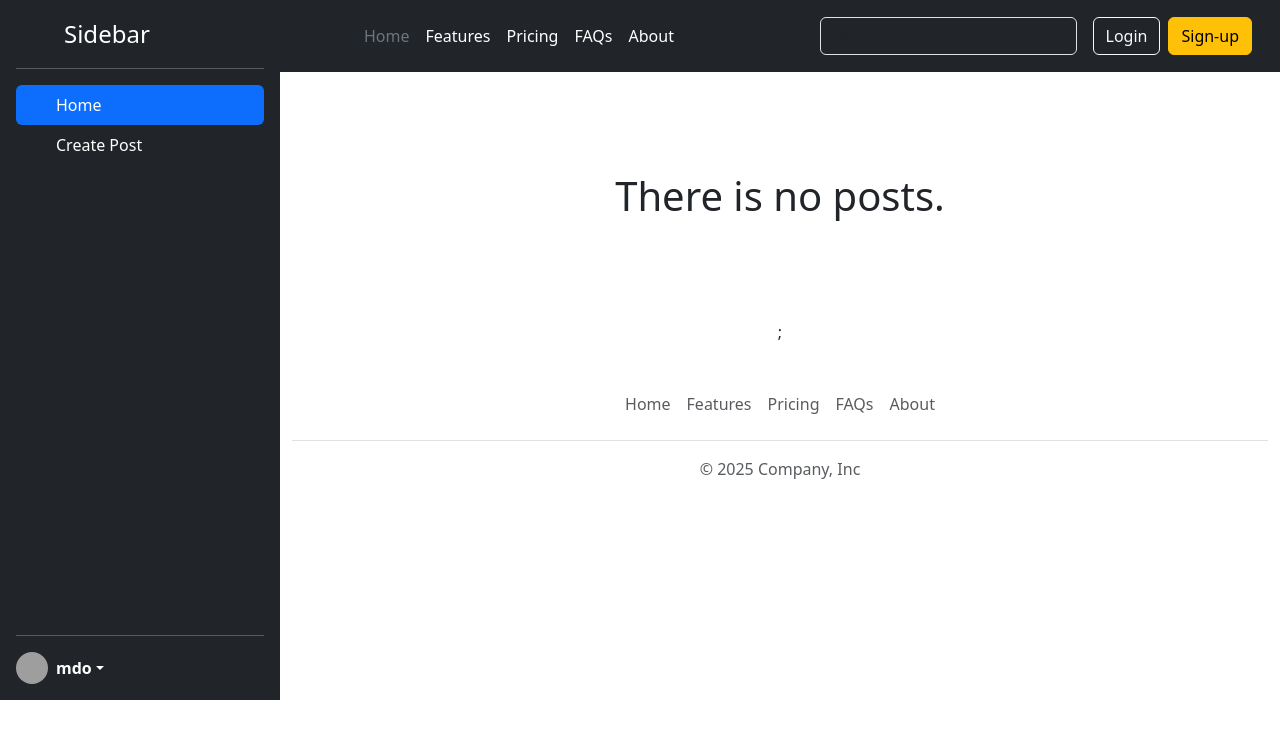
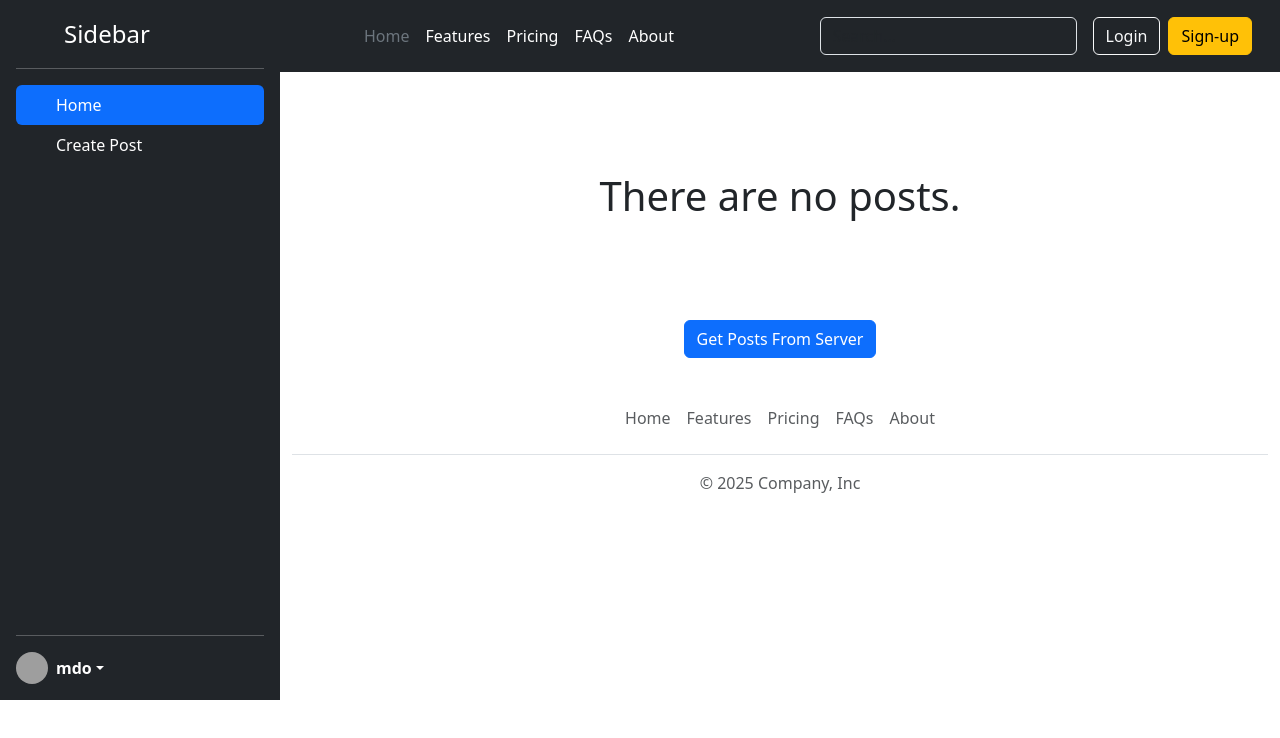
Before and after one commit to lalitmahat098765-crypto/Hello_Project, a React (Vite) app: page / in a window 1280 px wide. Shown: the top 738 px of the page. Built offline with nearby package versions, Linux system fonts and the light colour scheme; grey boxes are pictures that could not be loaded.

Commit message:
fourth commit

```diff
--- a/src/App.jsx
+++ b/src/App.jsx
@@ -20,7 +20,6 @@ function App() {
           <div className={styles.content}>
             <Header />
             {selecetedTab === "Home" ? <PostList /> : <CreatePost />}
-            {PostList.length === 0 && <WelcomeMessage />}
             <Footer />
           </div>
         </div>
--- a/src/components/PostList.jsx
+++ b/src/components/PostList.jsx
@@ -1,11 +1,22 @@
 import Post from "./Post";
 import { PostList as PostListData } from "../store/post-list-store";
 import { useContext } from "react";
+import WelcomeMessage from "./WelcomeMessage";
 
 function PostList() {
-  const { postList } = useContext(PostListData);
+  const { postList, addInitialPosts } = useContext(PostListData);
+  function handleOnClickPost() {
+    fetch("https://dummyjson.com/posts")
+      .then((res) => res.json())
+      .then((data) => {
+        addInitialPosts(data.posts);
+      });
+  }
   return (
     <>
+      {PostList.length === 0 && (
+        <WelcomeMessage onGetPostClick={handleOnClickPost} />
+      )}
       {postList.map((post) => (
         <Post key={post.id} post={post} />
       ))}
--- a/src/components/WelcomeMessage.jsx
+++ b/src/components/WelcomeMessage.jsx
@@ -1,8 +1,15 @@
 import styles from "./WelcomeMessage.module.css";
-function WelcomeMessage() {
+function WelcomeMessage({ onGetPostClick }) {
   return (
     <center>
-      <h1 className={styles.message}>There is no posts.</h1>;
+      <h1 className={styles.message}>There are no posts.</h1>
+      <button
+        type="button"
+        className="btn btn-primary"
+        onClick={onGetPostClick}
+      >
+        Get Posts From Server
+      </button>
     </center>
   );
 }
--- a/src/store/post-list-store.jsx
+++ b/src/store/post-list-store.jsx
@@ -2,6 +2,7 @@ import { createContext, useReducer } from "react";
 export const PostList = createContext({
   postList: [],
   addPost: () => {},
+  addInitialPosts: () => {},
   deletePost: () => {},
 });
 
@@ -11,7 +12,9 @@ function postListReducer(currPostList, action) {
     newPostList = currPostList.filter(
       (post) => post.id !== action.payload.postId
     );
-  else if (action.type === "ADD_POST") {
+  else if (action.type === "ADD_INITIAL_POSTS") {
+    newPostList = action.payload.posts;
+  } else if (action.type === "ADD_POST") {
     newPostList = [action.payload, ...currPostList];
   }
   return newPostList;
@@ -33,6 +36,16 @@ function PostListProvider({ children }) {
       },
     });
   };
+
+  const addInitialPosts = (posts) => {
+    dispatchPostList({
+      type: "ADD_INITIAL_POSTS",
+      payload: {
+        posts,
+      },
+    });
+  };
+
   const deletePost = (postId) => {
     dispatchPostList({
       type: "DELETE_POST",
@@ -47,6 +60,7 @@ function PostListProvider({ children }) {
       value={{
         postList,
         addPost,
+        addInitialPosts,
         deletePost,
       }}
     >
```
